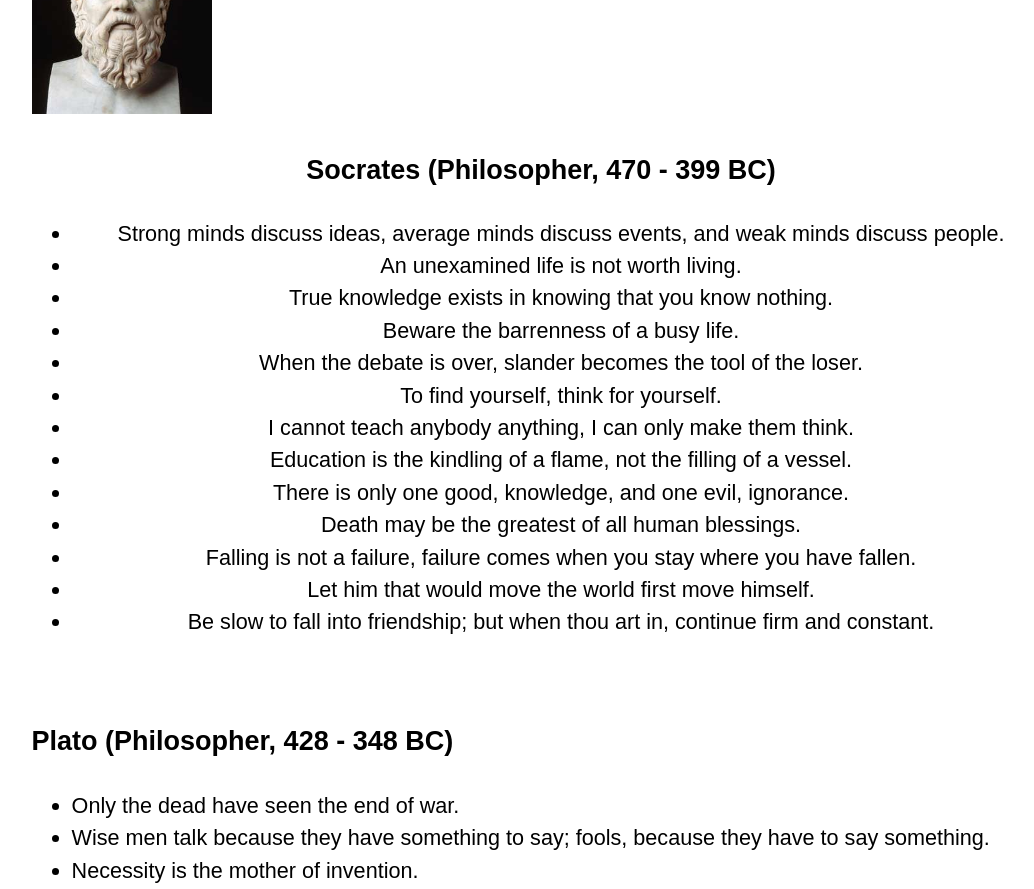
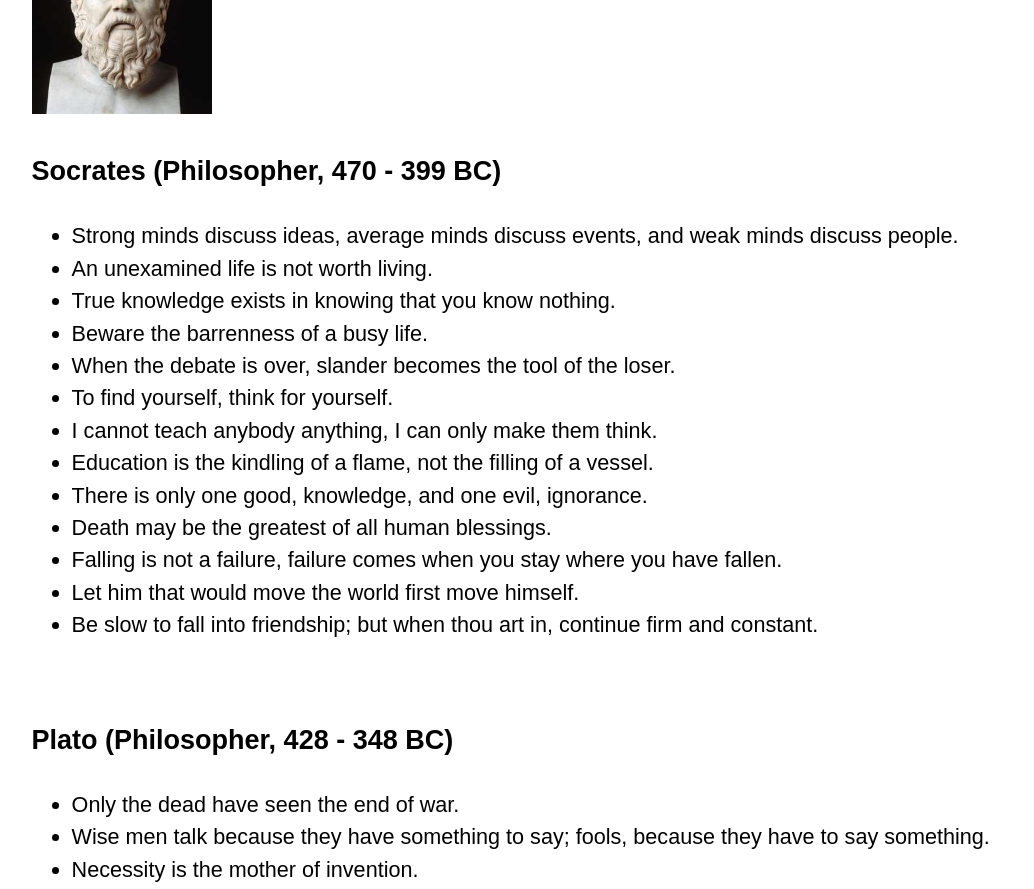
Before and after one commit to lreynolds188/Portfolio, a Next.js app: page /quotes in a window 1280 px wide. Shown: the part 360-1249 px from the top of the page, without its empty margins (99-1133 px from the left). Built offline with nearby package versions, Linux system fonts and the light colour scheme.

Commit message:
Update quotes.js

```diff
--- a/pages/quotes.js
+++ b/pages/quotes.js
@@ -20,7 +20,7 @@ export default function Home() {
 				  height={180}
 				/>
 	  			</div>
-	 			<div className={styles.description}>
+	 			<div className={styles.content}>
 				<h3>Socrates (Philosopher, 470 - 399 BC)</h3>
             				<ul className={styles.descriptionLeft}>
 						<li>Strong minds discuss ideas, average minds discuss events, and weak minds discuss people.</li>
```
